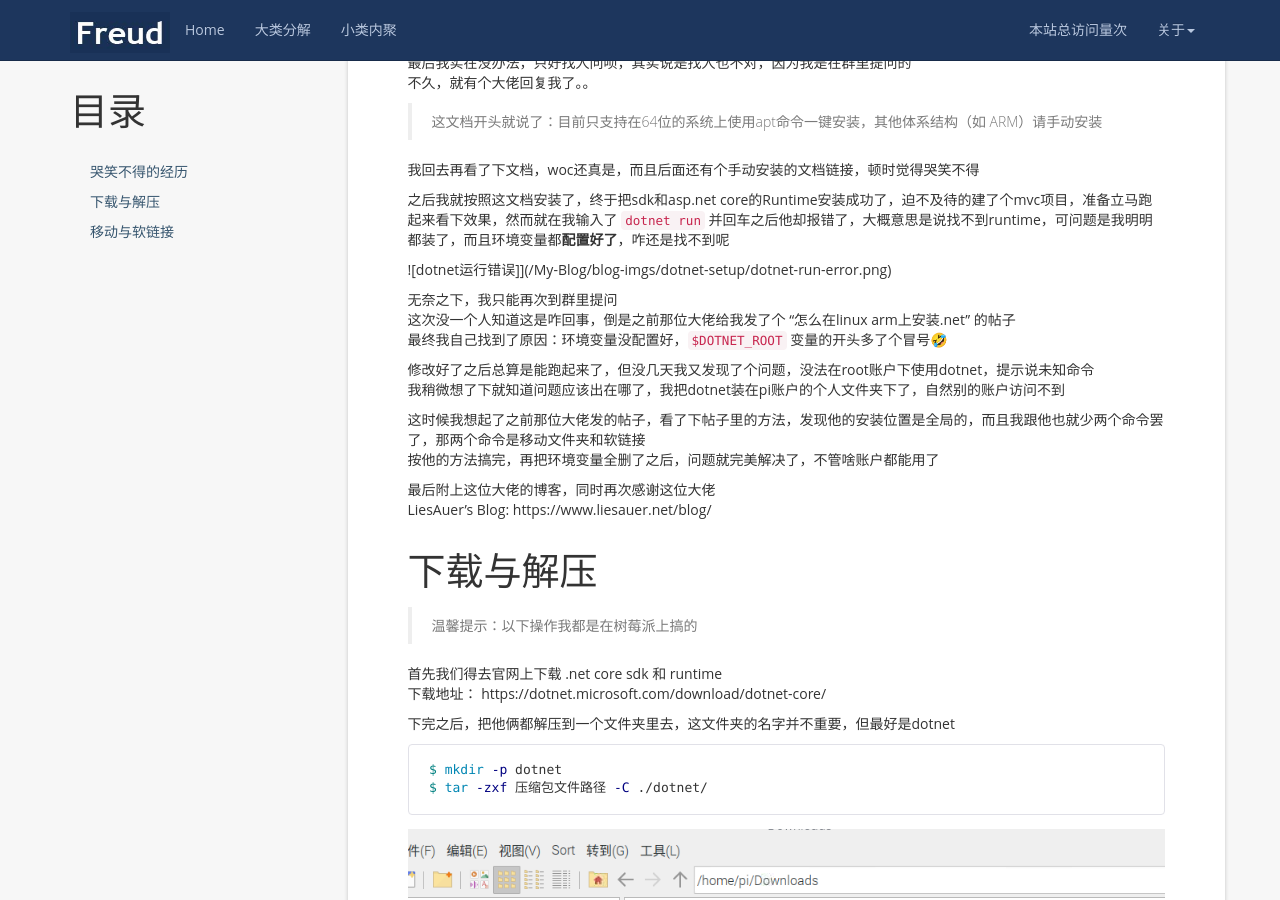
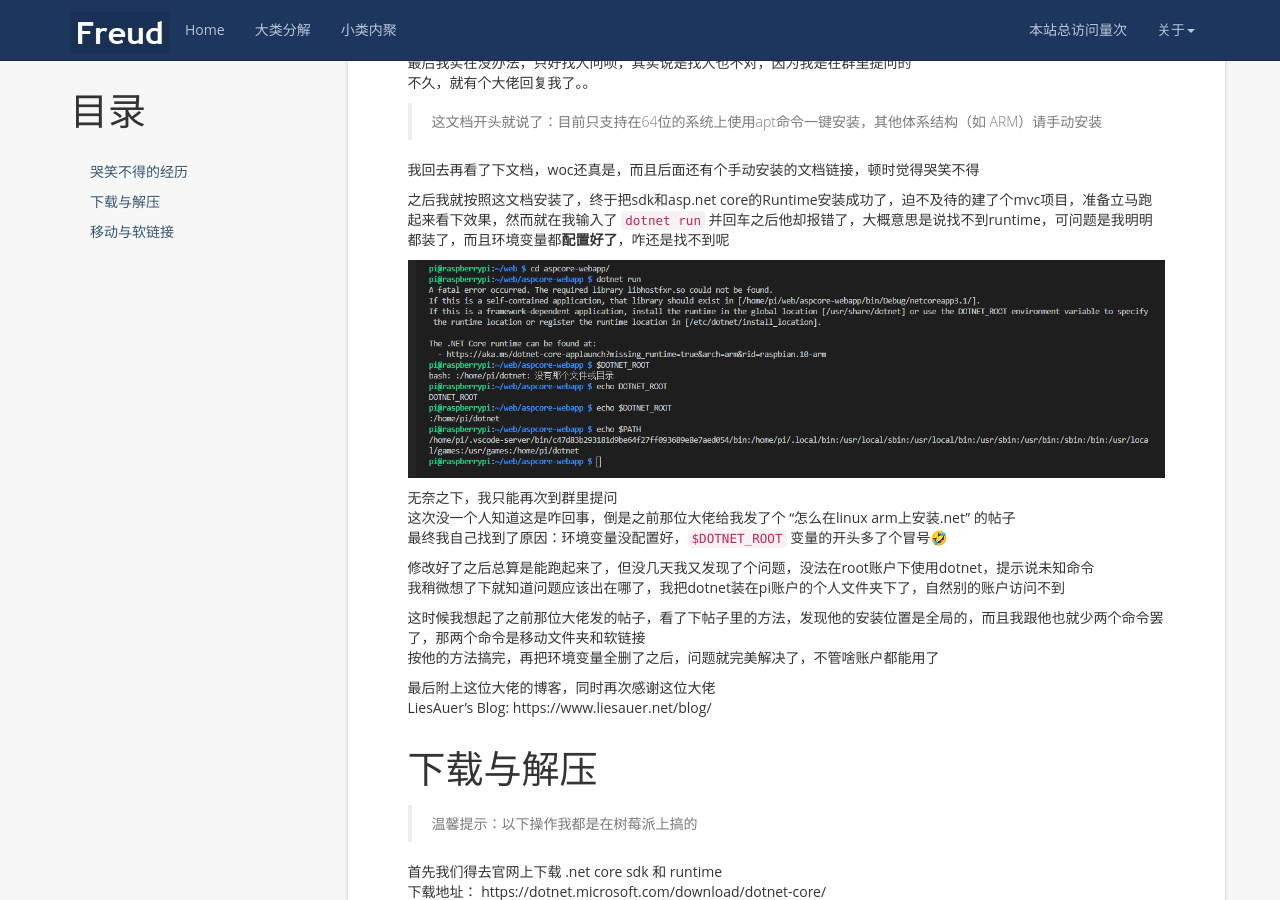
Before and after one commit to kljzndx/My-Blog, a Jekyll site: the page built from _posts/2020-03-06-Setup .Net on Linux ARM.md, in a window 1280 px wide and 900 px high, scrolled down 729 px. Built offline with Jekyll 4.4.1, drawn with Linux system fonts in a browser that asks for light colours; nearby versions of some CDN libraries; comment, search, counter and statistics services are not loaded.

Commit message:
Fixed bugs

```diff
--- a/_posts/2020-03-06-Setup .Net on Linux ARM.md
+++ b/_posts/2020-03-06-Setup .Net on Linux ARM.md
@@ -31,7 +31,7 @@ tags: [安装]
 
 之后我就按照这文档安装了，终于把sdk和asp.net core的Runtime安装成功了，迫不及待的建了个mvc项目，准备立马跑起来看下效果，然而就在我输入了 `dotnet run` 并回车之后他却报错了，大概意思是说找不到runtime，可问题是我明明都装了，而且环境变量都**配置好了**，咋还是找不到呢
 
-![dotnet运行错误]]({{'/blog-imgs/dotnet-setup/dotnet-run-error.png' | prepend:site.baseurl}})
+![dotnet运行错误]({{'/blog-imgs/dotnet-setup/dotnet-run-error.png' | prepend:site.baseurl}})
 
 无奈之下，我只能再次到群里提问
 这次没一个人知道这是咋回事，倒是之前那位大佬给我发了个 “怎么在linux arm上安装.net” 的帖子
```
